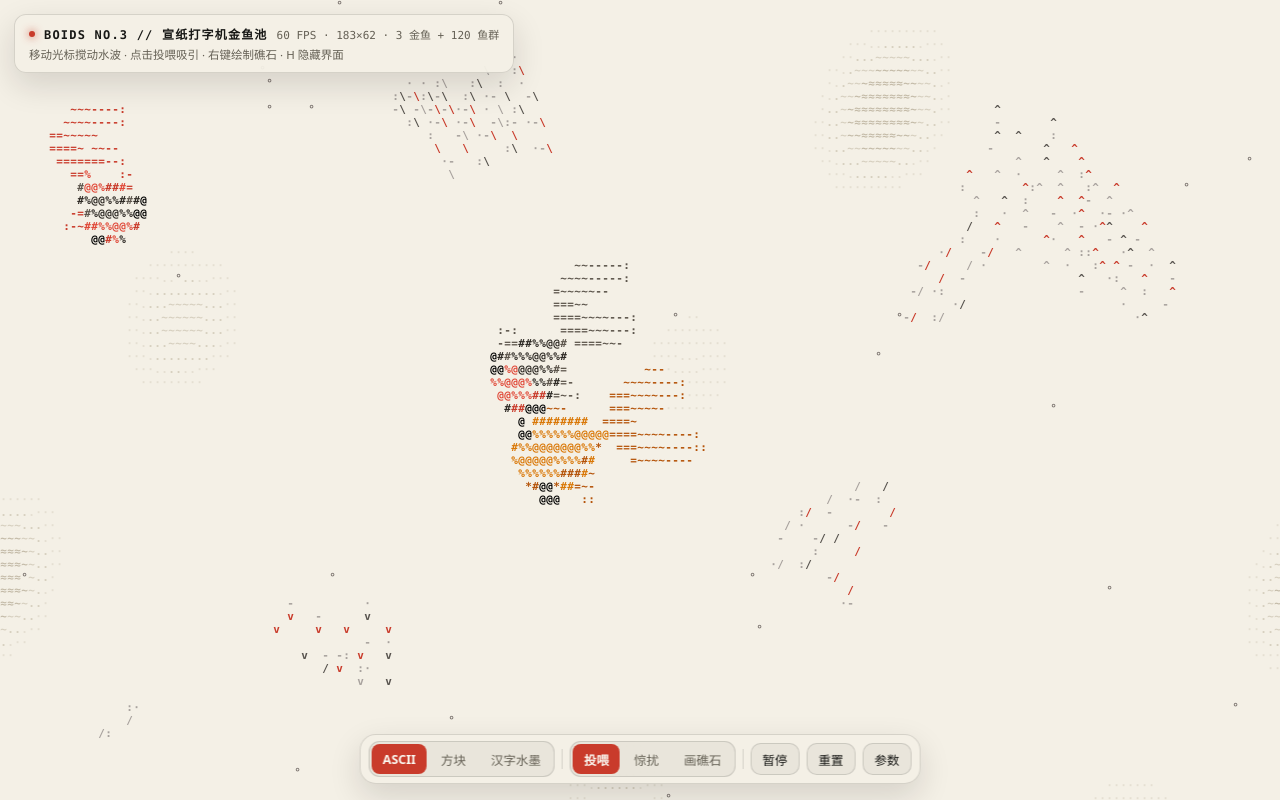
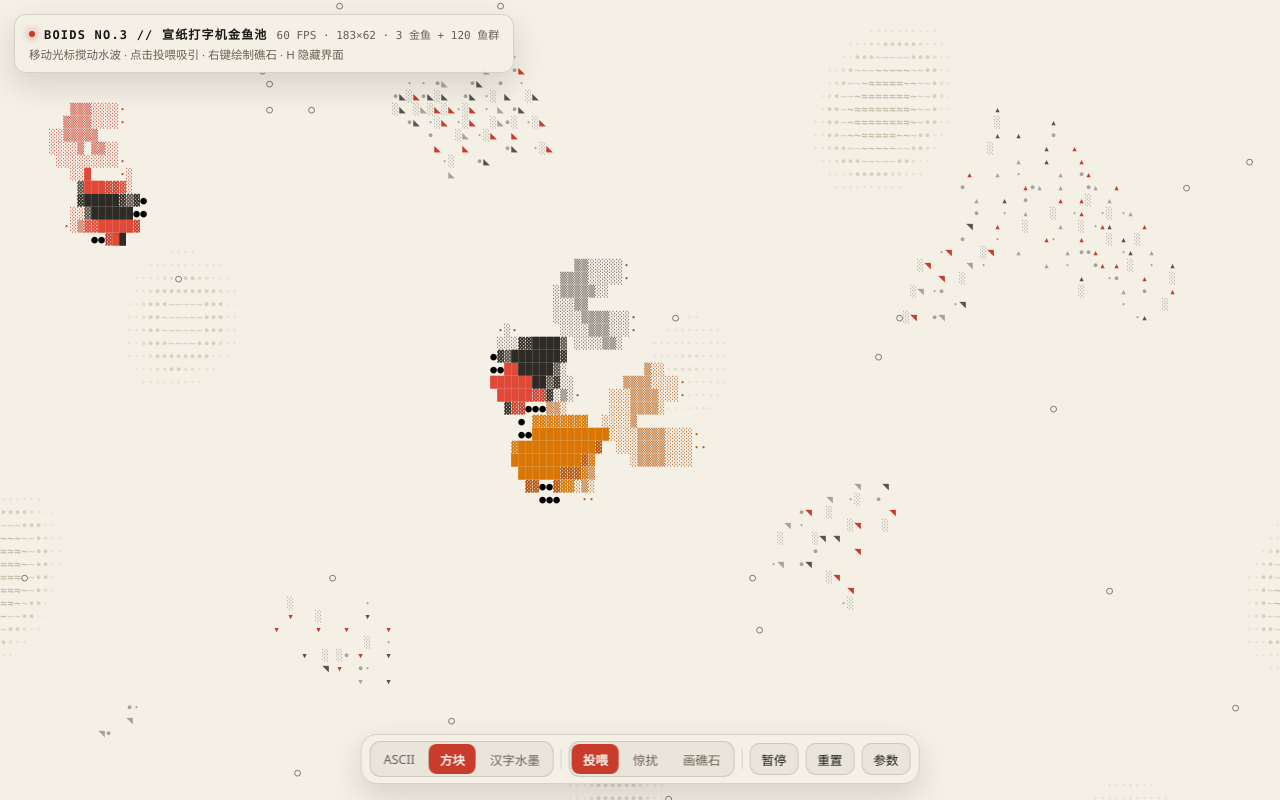
Before and after one commit to huamurui/html-s, a plain HTML site: page boids3.html in a window 1280 px wide. Drawn offline with Linux system fonts and the light colour scheme.

Commit message:
boids3: default to blocks charset and credit ascii-sharks

```diff
--- a/boids3.html
+++ b/boids3.html
@@ -1,4 +1,9 @@
 <!DOCTYPE html>
+<!--
+  Boids No.3 · 宣纸打字机 ASCII 金鱼池
+  灵感来源 / Inspired by: https://github.com/stackedlol/ascii-sharks
+  在原作 ASCII 海洋与 Boids 鱼群的基础上，将鲨鱼替换为多节脊柱俯视金鱼，并融合宣纸打字机质感。
+-->
 <html lang="zh-CN">
 <head>
   <meta charset="UTF-8" />
@@ -438,8 +443,8 @@
 
   <nav class="dock" aria-label="ASCII 金鱼池控制栏">
     <div class="dock-group" role="group" aria-label="字符集">
-      <button class="pill-btn" data-charset="classic" aria-pressed="true">ASCII</button>
-      <button class="pill-btn" data-charset="blocks" aria-pressed="false">方块</button>
+      <button class="pill-btn" data-charset="classic" aria-pressed="false">ASCII</button>
+      <button class="pill-btn" data-charset="blocks" aria-pressed="true">方块</button>
       <button class="pill-btn" data-charset="hanzi" aria-pressed="false">汉字水墨</button>
     </div>
 
@@ -609,7 +614,7 @@
       const state = {
         tool: "feed",
         density: "medium",
-        charset: "classic",
+        charset: "blocks",
         heroCount: 3,
         schoolCount: 120,
         separation: 1.55,
```
